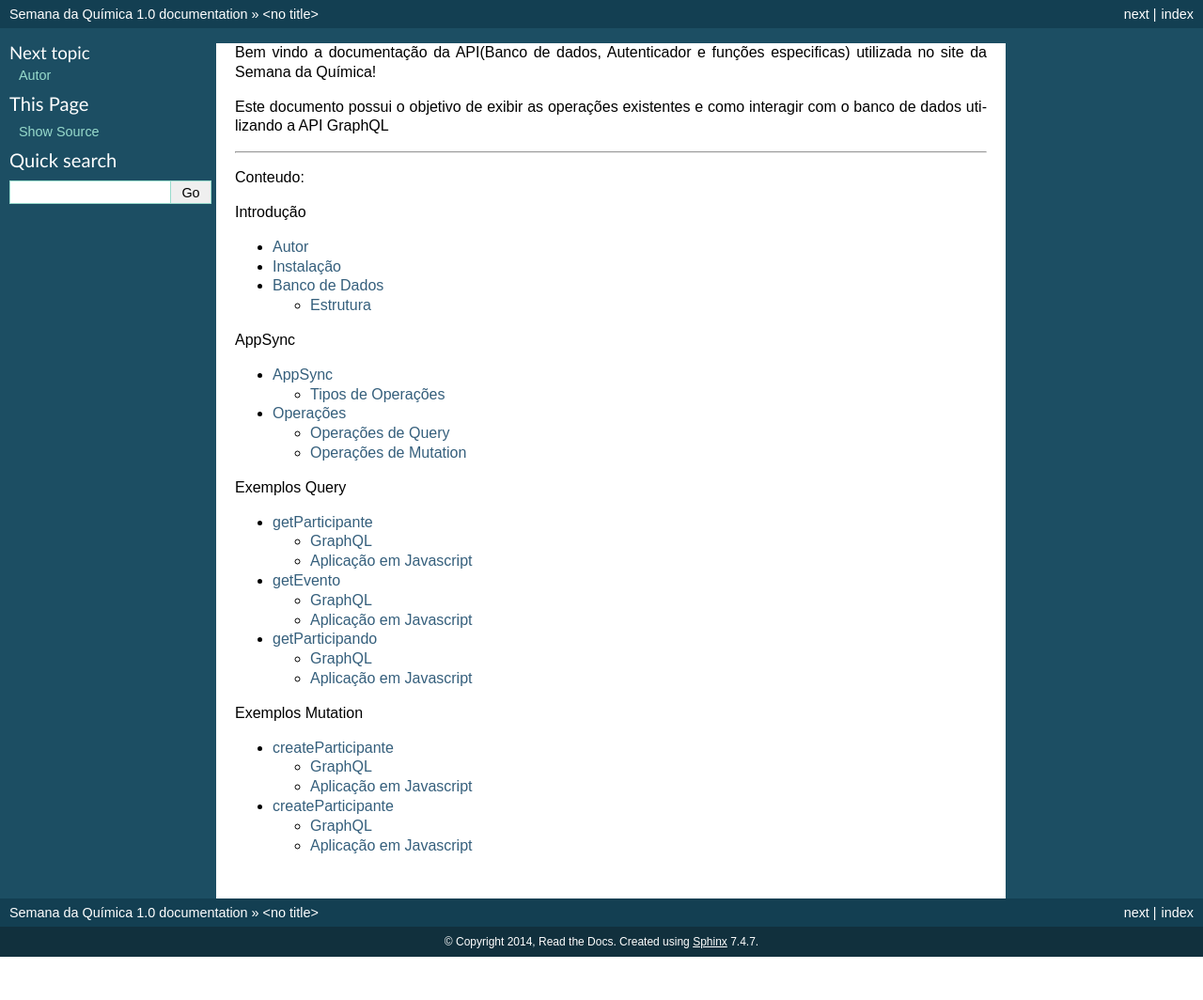
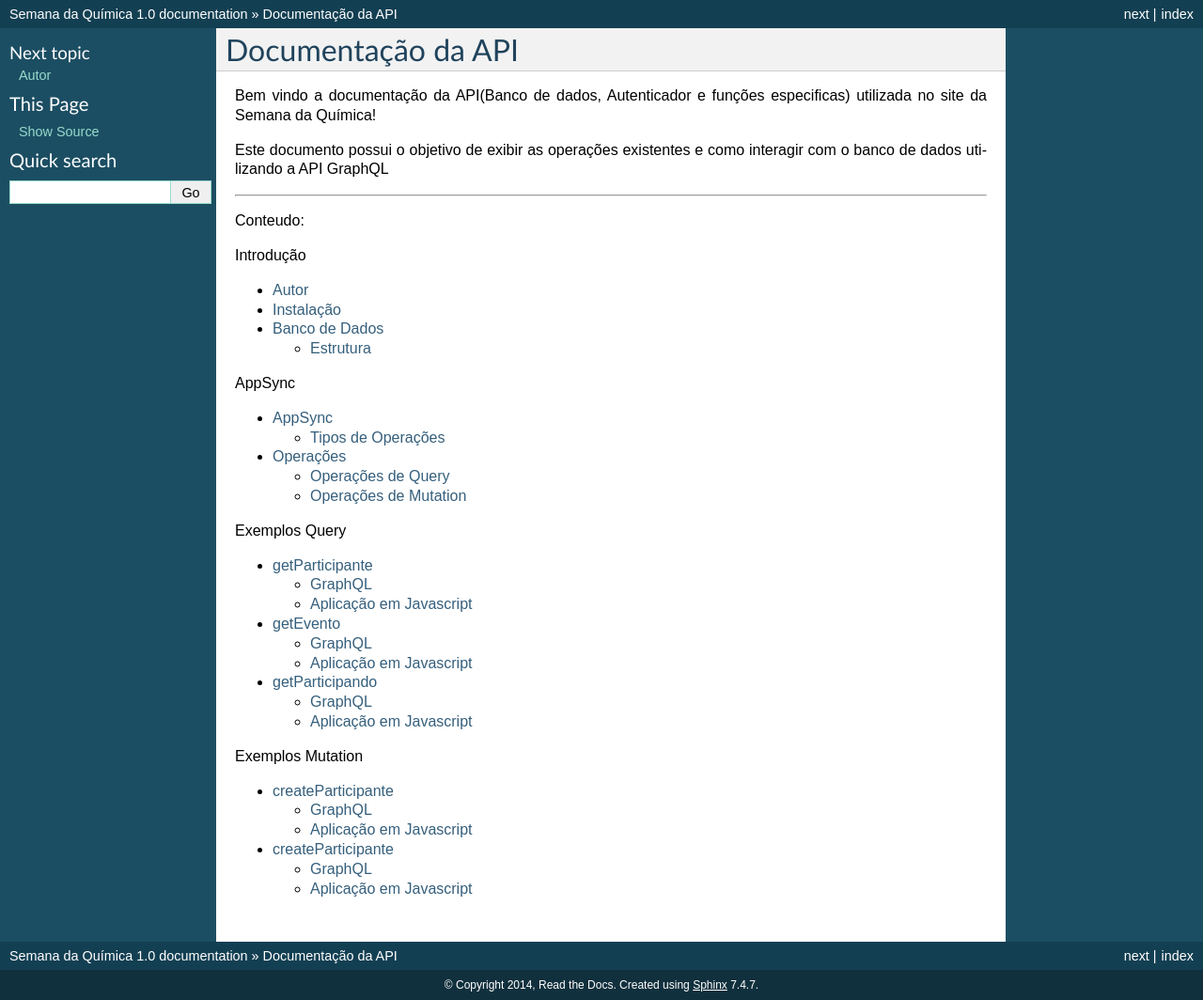
Before and after one commit to Senatauro/SemanaQuimica, a Sphinx documentation site: the page built from docs/index.rst, in a window 1280 px wide. Shown: the whole page at 94% size. Built offline with Sphinx 7.4.7, drawn with Linux system fonts in a browser that asks for light colours; before the commit the page ends 1018 px from its top, so only the background shows below that.

Commit message:
adicionando titulo ao index

```diff
--- a/docs/index.rst
+++ b/docs/index.rst
@@ -2,6 +2,10 @@
    sphinx-quickstart on Tue Aug 26 14:19:49 2014.
    You can adapt this file completely to your liking, but it should at least
    contain the root `toctree` directive.
+
+============
+Documentação da API
+============
 
 Bem vindo a documentação da API(Banco de dados, Autenticador e funções especificas) utilizada no site da Semana da Química!
 
```
